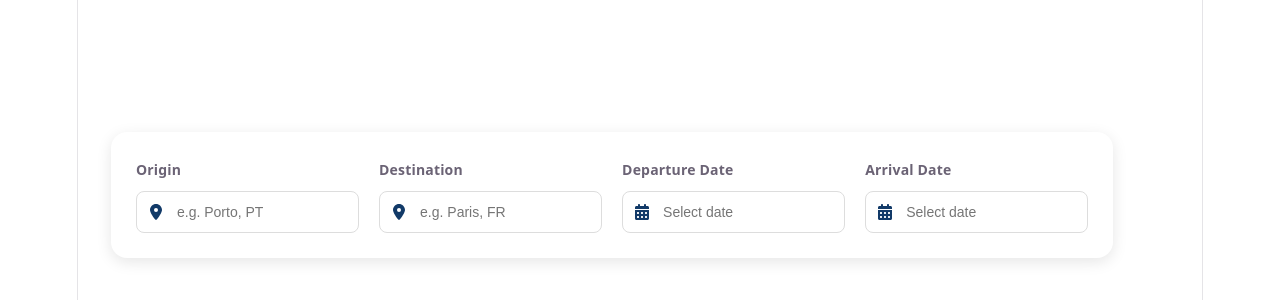
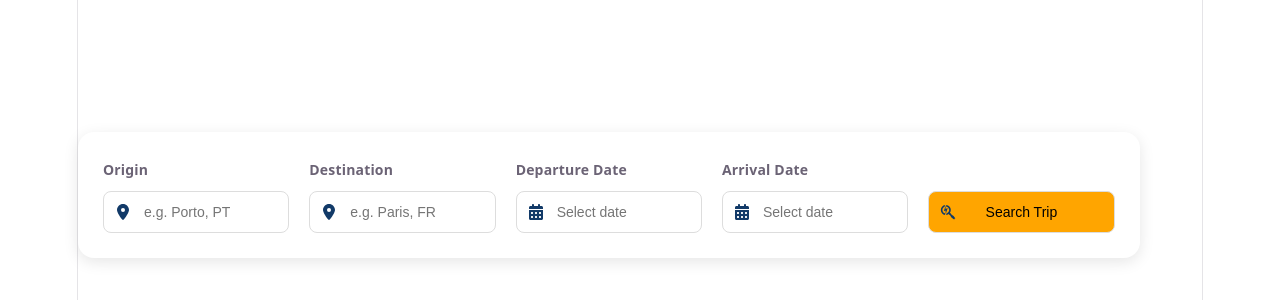
Before and after one commit to PedroCorreia23/smart-trip-planner, a React app in the folder frontend/: page /home-page in a window 1280 px wide. Shown: the part 68-368 px from the top of the page. Built offline with nearby package versions, Linux system fonts and the light colour scheme; the HTML template or start-up script is replaced by a standard one.

Commit message:
feature: add function to retrieve user input

```diff
--- a/frontend/src/App.css
+++ b/frontend/src/App.css
@@ -122,3 +122,20 @@
   position: absolute;
   right: 0;
 }
+
+.trip-search-form button {
+  background-color: orange;
+  position: relative;
+  width: 100%;
+  box-sizing: border-box;
+  padding: 12px 14px;
+  border: 1px solid #ddd;
+  border-radius: 8px;
+  font-size: 14px;
+  cursor: pointer;
+}
+
+.search-button-group {
+
+  justify-content: flex-end;
+}
--- a/frontend/src/components/TripSearchForm.jsx
+++ b/frontend/src/components/TripSearchForm.jsx
@@ -1,13 +1,28 @@
 import { useState } from "react";
 import { FaLocationDot } from "react-icons/fa6";
 import { FaCalendarDays } from "react-icons/fa6";
+import { FaSearchengin } from "react-icons/fa6";
 import DatePicker from "react-datepicker";
 import "react-datepicker/dist/react-datepicker.css";
 
 export default function TripSearchForm() {
 
-    const [departureDate, setDepartureDate] = useState(null);
-    const [arrivalDate, setArrivalDate] = useState(null);
+    const [departureDate, setDepartureDate] = useState("");
+    const [arrivalDate, setArrivalDate] = useState("");
+    const [originPlace, setOriginPlace] = useState("")
+    const [destinationPlace, setDestinationPlace] = useState("")
+
+    const handleSearch = () => {
+        const trip = {
+            origin: originPlace,
+            destination: destinationPlace,
+            start_date: departureDate,
+            end_date: arrivalDate
+        }
+
+        console.log(trip)
+        }
+
     return (
         <main className="trip-search-form">
             <div className="search-box">
@@ -50,9 +65,11 @@ export default function TripSearchForm() {
                         />
                     </div>
                 </div>
+
                 <div className="input-group">
                     <label htmlFor="arrival-date"> Arrival Date</label>
                     <div className="input-with-icon">
+
                         <FaCalendarDays className="date-icon" />
 
                         <DatePicker
@@ -66,6 +83,16 @@ export default function TripSearchForm() {
                         />
                     </div>
                 </div>
+
+                <div className="input-group search-button-group">
+                    <div className="input-with-icon">
+                        <FaSearchengin className="date-icon" />
+                        <button>Search Trip</button>
+
+
+                    </div>
+                </div>
+
             </div>
         </main>
   );
```
